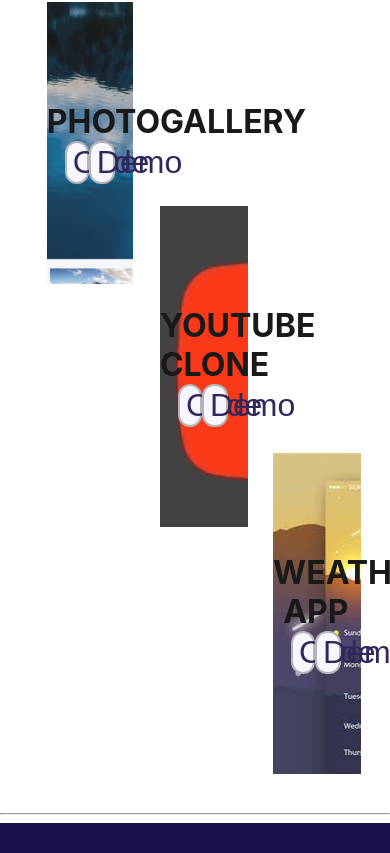
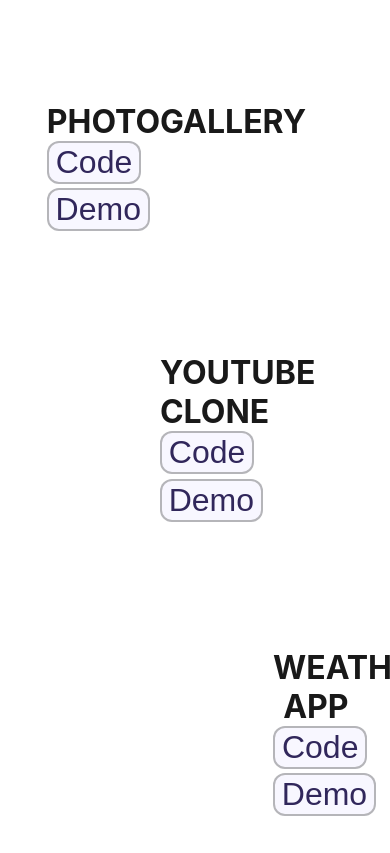
Before and after one commit to kaurjaskirat/Portfolio-react, a React (Create React App) app: page / in a window 390 px wide. Shown: the part 3691-4544 px from the top of the page. Built offline with nearby package versions, Linux system fonts and the light colour scheme.

Commit message:
work res

```diff
--- a/src/components/Work.css
+++ b/src/components/Work.css
@@ -42,3 +42,26 @@
 .Work .photo:hover .btnn{
     display:absolute;
 }
+@media screen and (max-width:390px){
+    .Work .photo{
+        background-image:none;
+        width:90%;
+    }
+    .Work .yt{
+        background-image:none;
+        width:90%;
+    }
+    .Work .wt{
+        background-image:none;
+        width:90%;
+        margin-right:25%
+    }
+    .Work .btnn{
+        width:110%;
+        border-radius:0.75rem;
+        border:2px solid rgba(0,0,0,0.3);
+    }
+    .Work .btnnn{
+        width:120%;margin-top:5%
+    }
+}
```
